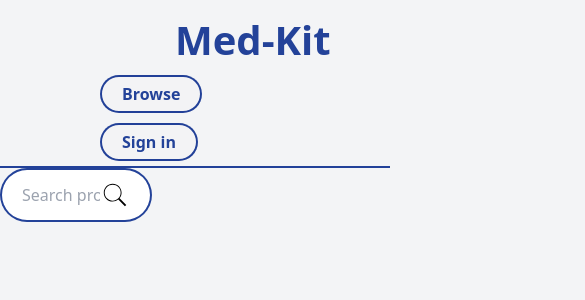
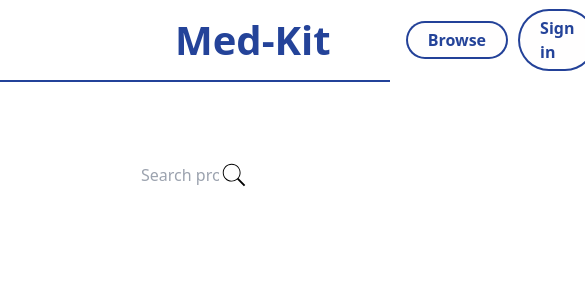
Before and after one commit to Mallikarjun362/pharmacy-delivery-system, a Next.js app: page /browse in a window 390 px wide. Shown: the top 300 px of the page, 585 px wide, since content can reach past the window. Built offline with nearby package versions, Linux system fonts and the light colour scheme; no server answers.

Commit message:
added search bar

```diff
--- a/src/app/_components/MainNavigationBar.tsx
+++ b/src/app/_components/MainNavigationBar.tsx
@@ -1,6 +1,6 @@
 import Link from 'next/link';
 import Image from 'next/image';
-import acnt from "C:\\Users\\Admin\\Desktop\\Semester-6\\CSD\\pharmacy-delivery-system\\public\\person.svg"
+import acnt from "@/../../public/person.svg"
 import { getServerSession } from 'next-auth';
 import { authOptions } from '../api/auth/[...nextauth]/route';
 import { debugLog } from '@/utils';
@@ -10,10 +10,11 @@ export default async function MainNavigationBar() {
   debugLog('NAV BAR', session);
   return (
     <div
-      className="flex flex-wrap lg:flex-nowrap"
+      className="flex"
       style={{
         justifyContent: 'space-between',
         // backgroundColor: '#36C0E5',
+        display: 'inline-flex',
         height: 'min-content',
         alignItems: 'center',
         padding: '5px 100px',
@@ -26,6 +27,9 @@ export default async function MainNavigationBar() {
       <Link
         href={'/'}
         style={{
+          justifyContent: 'center',
+          alignItems: 'center',
+          display: 'inline-flex',
           color: '#0e308fe8',
           textOverflow: 'ellipsis',
           whiteSpace: 'nowrap',
@@ -36,7 +40,7 @@ export default async function MainNavigationBar() {
       >
         Med-Kit
       </Link>
-      <div className="flex flex-wrap items-center" style={{ gap: '10px' }}>
+      <div className="" style={{ gap: '10px', display: 'inline-flex', alignItems: 'center', justifyContent: 'center' }}>
         <Link href={'/browse'} className="navLink">
           Browse
         </Link>
--- a/src/app/_components/components.css
+++ b/src/app/_components/components.css
@@ -6,8 +6,6 @@
     width: fit-content;
     padding: 10px 20px 10px 20px;
     border-radius: 40px;
-    border-width: 2px;
-    border-color: #0e308fe8;
 }
 
 .search_input {
@@ -17,11 +15,3 @@
 .search_input:focus {
     outline: none;
 }
-
-.card {
-    display: grid;
-    width: 20vw;
-    height: 20vw;
-    border-radius: 20px;
-    border-width: 2px;
-}
--- a/src/app/browse/page.tsx
+++ b/src/app/browse/page.tsx
@@ -1,4 +1,5 @@
-import SearchBar from "@/app/_components/BrowserSearchBar"
+import SearchBar from "@/app/_components/BrowserSearchBar";
+import "@/app/globals.css";
 
 export default function BrowsePage() {
     return <main>
--- a/src/app/globals.css
+++ b/src/app/globals.css
@@ -10,7 +10,6 @@
   flex-direction: column;
   overflow-y: scroll;
   padding: 50px 20%;
-  display: flex;
   width: 100%;
   gap: 50px;
   flex: 1;
@@ -27,7 +26,7 @@
   font-size: 21;
   font-weight: 600;
   color: #0e308fe8;
-  display: flex;
+  display: inline-flex;
   height: 100%;
 }
 
@@ -46,7 +45,7 @@
   font-size: 21;
   font-weight: 600;
   color: #0e308fe8;
-  display: flex;
+  display: inline-flex;
   height: 100%;
 }
 
@@ -141,3 +140,12 @@
   box-shadow: rgba(35, 152, 219, 0.35) 0 -25px 18px -14px inset,rgba(44, 106, 187, 0.2) 0 1px 2px,rgba(44, 106, 187, 0.2) 0 2px 4px,rgba(44, 106, 187, 0.2) 0 4px 8px,rgba(44, 106, 187, 0.2) 0 8px 16px,rgba(44, 106, 187, 0.2) 0 16px 32px;
   transform: scale(1.05) rotate(-1deg);
 }
+
+/*-----Browser-----*/
+
+.search {
+  margin-top: 8vh;
+  display: flex;
+  justify-content: center;
+  align-items: center;
+}
--- a/src/app/page.tsx
+++ b/src/app/page.tsx
@@ -1,5 +1,5 @@
 import Image from 'next/image';
-import del_boy from "C:\\Users\\Admin\\Desktop\\Semester-6\\CSD\\pharmacy-delivery-system\\public\\images\\delivery_boy.png";
+import del_boy from "@/../../public/images/delivery_boy.png";
 import './globals.css';
 
 export default function Home() {
--- /dev/null
+++ b/tailwind.config.js
@@ -0,0 +1,8 @@
+/** @type {import('tailwindcss').Config} */
+module.exports = {
+  content: [],
+  theme: {
+    extend: {},
+  },
+  plugins: [],
+}
```
Also changed, not shown: 1 other file (tests, documents, lock files or other folders).
